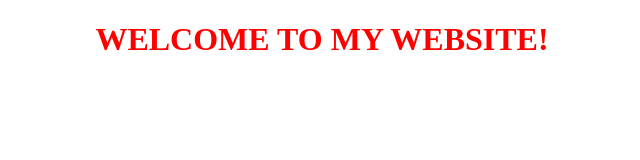
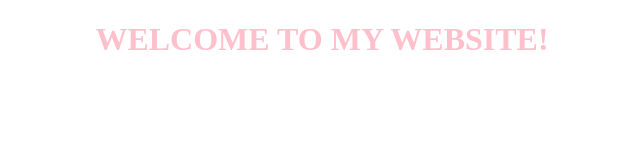
Before and after one commit to SamMoskowicz/SamMoskowicz.github.io, a website: page index.html in a window 1280 px wide. In both pictures the pointer is over the element "WELCOME TO MY WEBSITE!". Shown: the whole page, without its empty margins (318-958 px from the left). Drawn offline with Linux system fonts and the light colour scheme.

Commit message:
changed h1:hover to pink

```diff
--- a/public/main.css
+++ b/public/main.css
@@ -2,3 +2,7 @@ h1 {
   color: red;
   text-align: center;
 }
+
+h1:hover {
+    color: pink;
+}
```
